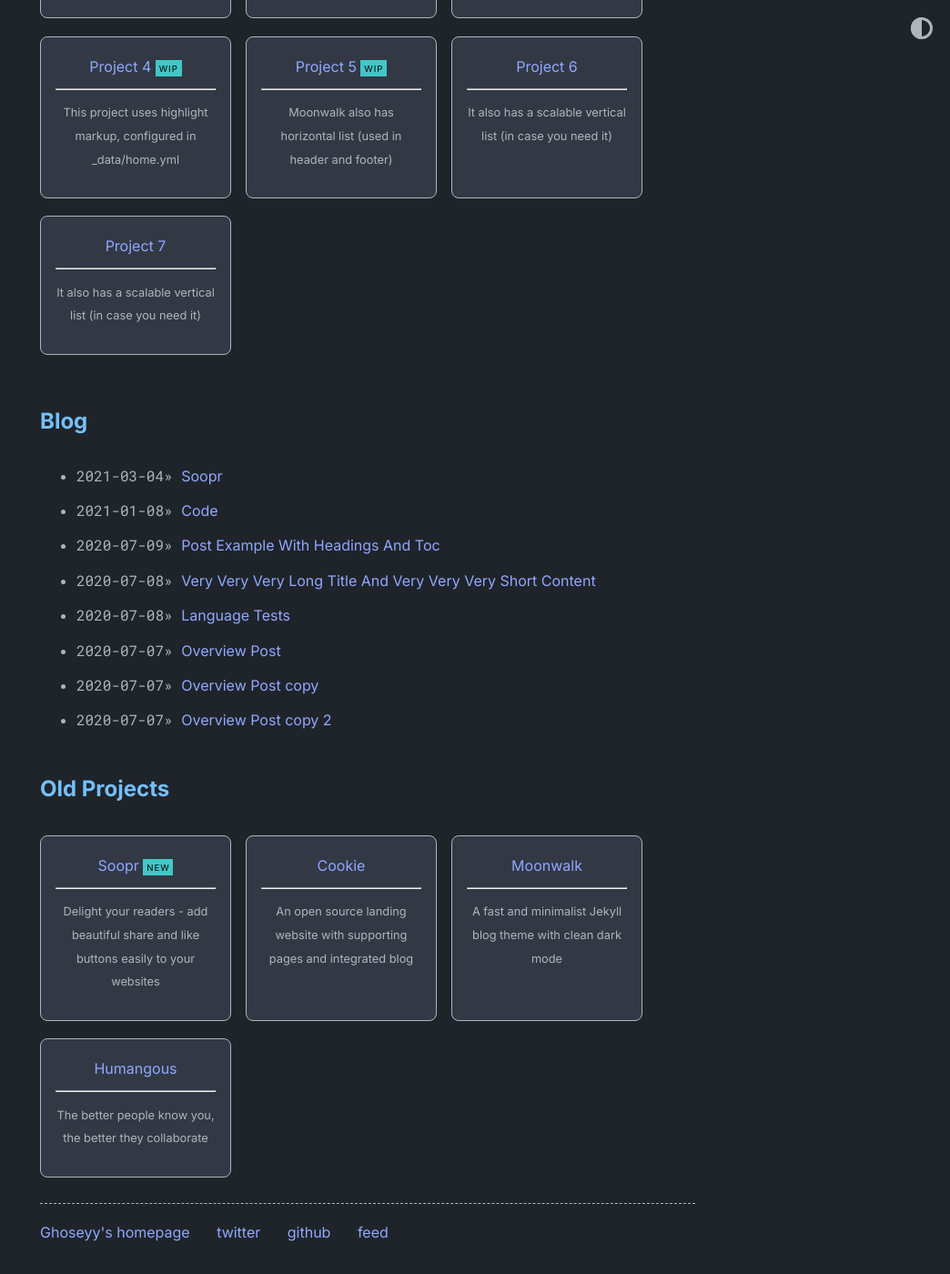
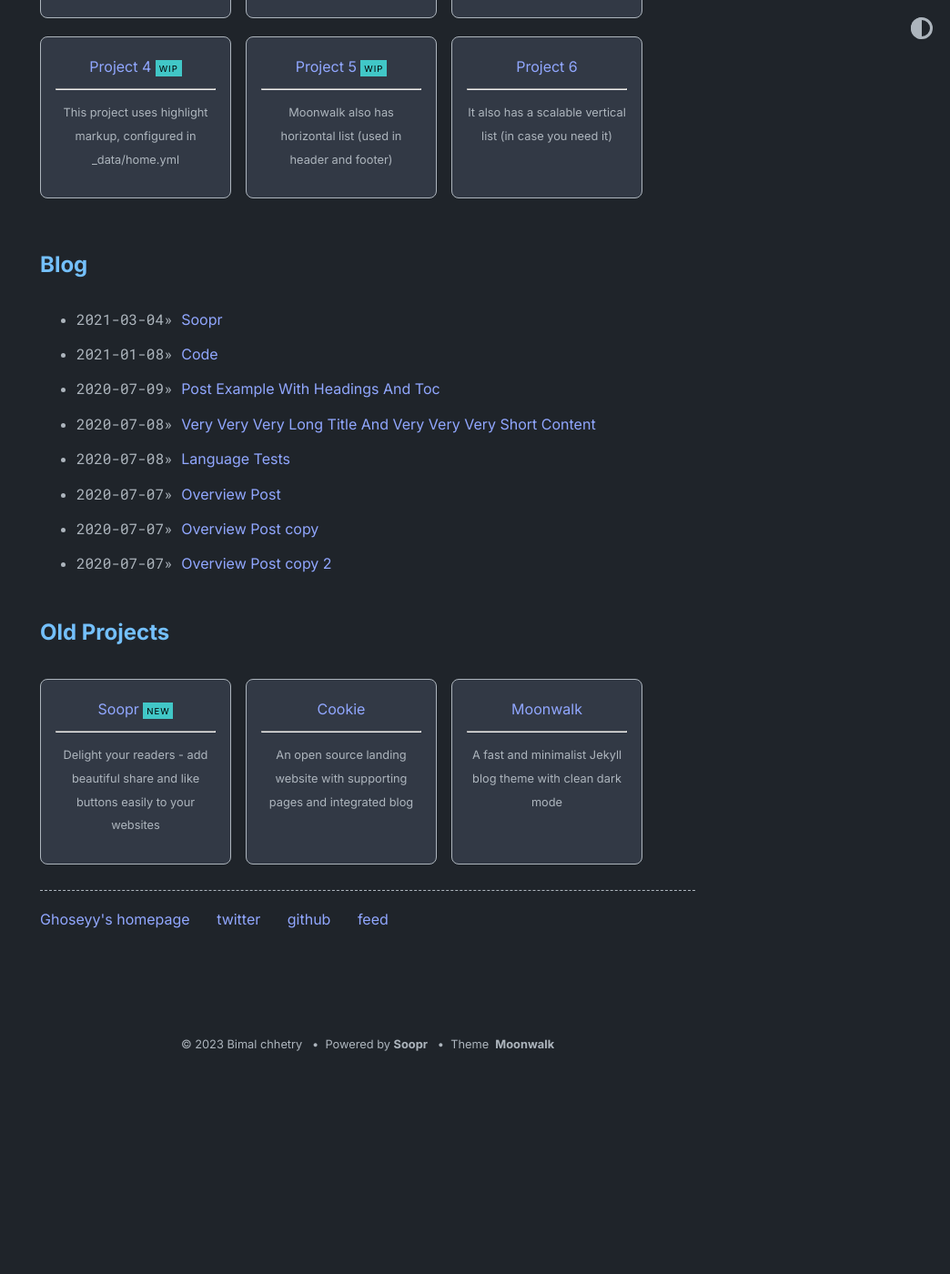
Before and after one commit to ghoseyy/my_blog, a Jekyll site: the page built from index.md, in a window 1280 px wide and 1400 px high, scrolled down 565 px. Shown: the whole window at 91% size, without its empty margins (236-1280 px from the left). Built offline with Jekyll 4.4.1, drawn with Linux system fonts in a browser that asks for light colours; after the commit the page ends 1738 px from its top, so only the background shows below that.

Commit message:
changes and added

```diff
--- a/_data/home.yml
+++ b/_data/home.yml
@@ -35,10 +35,6 @@
     url: overview-post
     desc: It also has a scalable vertical list (in case you need it)
 
-  - title: Project 7
-    url: overview-post
-    desc: It also has a scalable vertical list (in case you need it)
-
 old_project_entries:
   - title: Soopr
     url: https://www.soopr.co
@@ -52,10 +48,6 @@
   - title: Moonwalk
     url: https://github.com/abhinavs/moonwalk
     desc: A fast and minimalist Jekyll blog theme with clean dark mode
-
-  - title: Humangous
-    url: https://www.humangous.co
-    desc: The better people know you, the better they collaborate
 
 footer_entries:
   - title: Ghoseyy's homepage
```
Also changed, not shown: 2 other files.
